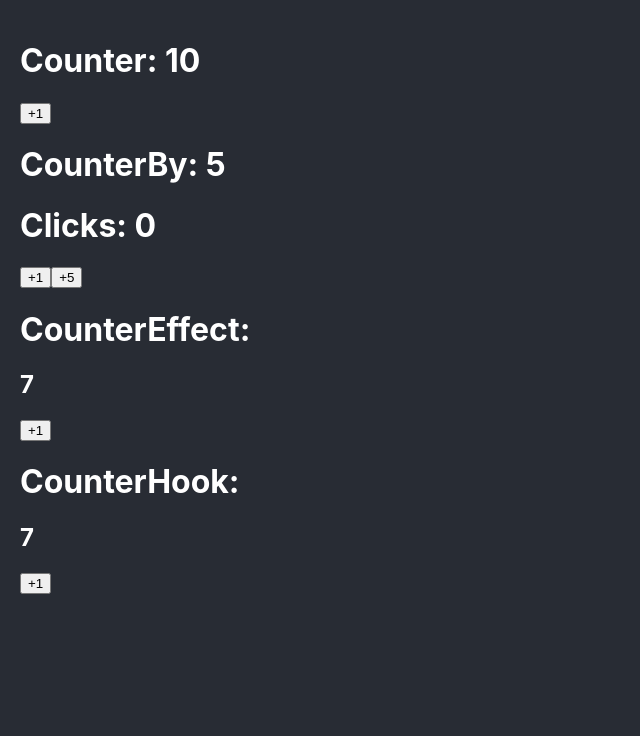
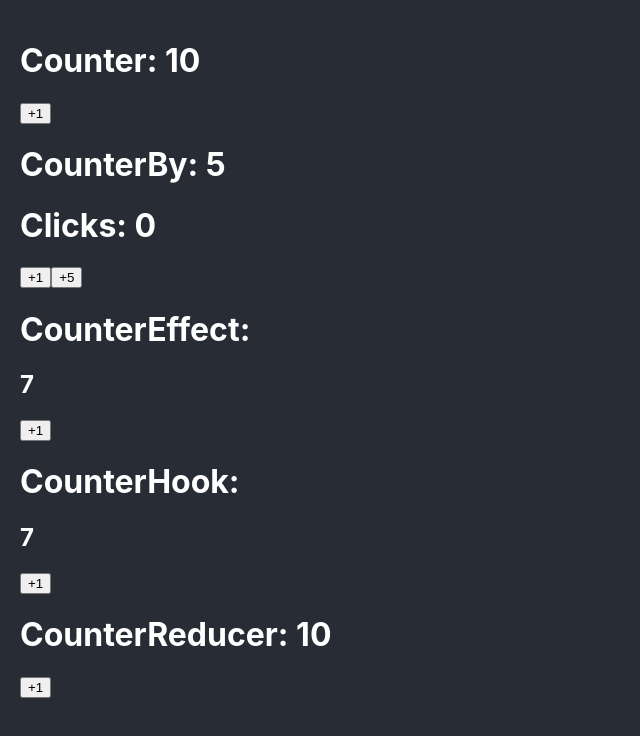
Before and after one commit to johaolopz/reactPro, a React (Create React App) app: page / in a window 1280 px wide. Shown: the top 736 px of the page, without its empty margins (0-640 px from the left). Built offline with nearby package versions, Linux system fonts and the light colour scheme.

Commit message:
useReducer basic principles

```diff
--- a/src/App.tsx
+++ b/src/App.tsx
@@ -2,6 +2,7 @@ import { Counter } from "./bases/Counter";
 import { CounterBy } from "./bases/CounterBy";
 import { CounterEffect } from './bases/CounterEffect';
 import { CounterHook } from "./bases/CounterHook";
+import { CounterReducer } from "./bases/CounterReducer";
 
 function App() {
   return (
@@ -10,6 +11,7 @@ function App() {
       <CounterBy />
       <CounterEffect />
       <CounterHook />
+      <CounterReducer />
     </>
   );
 }
--- /dev/null
+++ b/src/bases/CounterReducer.tsx
@@ -0,0 +1,49 @@
+import {useReducer} from 'react';
+
+interface CounterState {
+    counter: number
+    previous: number
+    changes: number
+}
+
+const INITIAL_STATE:CounterState = {
+    counter: 10,
+    previous: 5,
+    changes: 5
+}
+
+//Definición de las action
+type CounterAction =
+    | { type: 'increaseBy', payload: { value: number}}
+    | { type: 'reset'}
+
+//Construcción del REDUCER
+const counterReducer = ( state:CounterState, action: CounterAction ): CounterState => {
+    switch (action.type) {
+        case 'increaseBy': return state
+        case 'reset':
+            return {
+                counter: 0,
+                changes: 0,
+                previous: 0
+            }
+
+        default:
+            return state
+    }
+}
+
+export const CounterReducer = () => {
+
+    const [{ counter }, dispatch] = useReducer(counterReducer, INITIAL_STATE);
+
+    const handleClick = ()=>{
+        dispatch({ type: 'reset'})
+    }
+  return <>
+      <h1>CounterReducer: {counter}</h1>
+      <button onClick={handleClick}>
+          +1
+      </button>
+  </>;
+};
```
